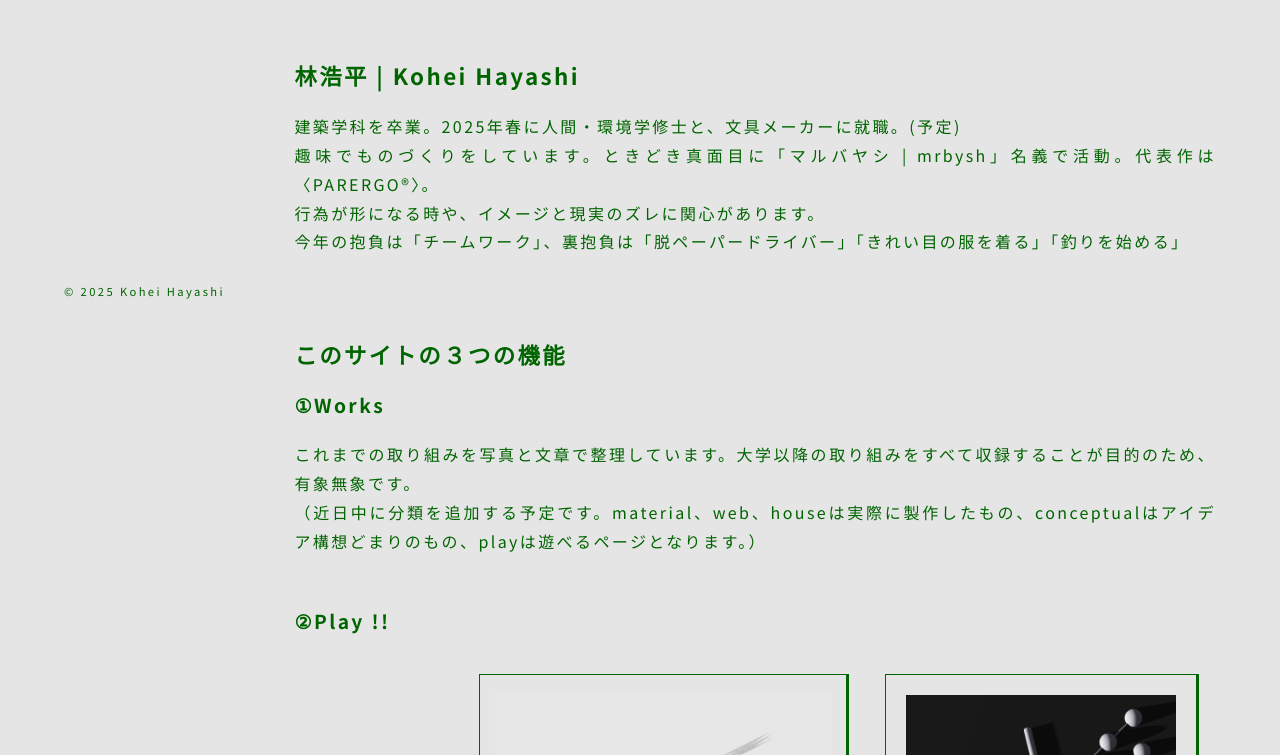
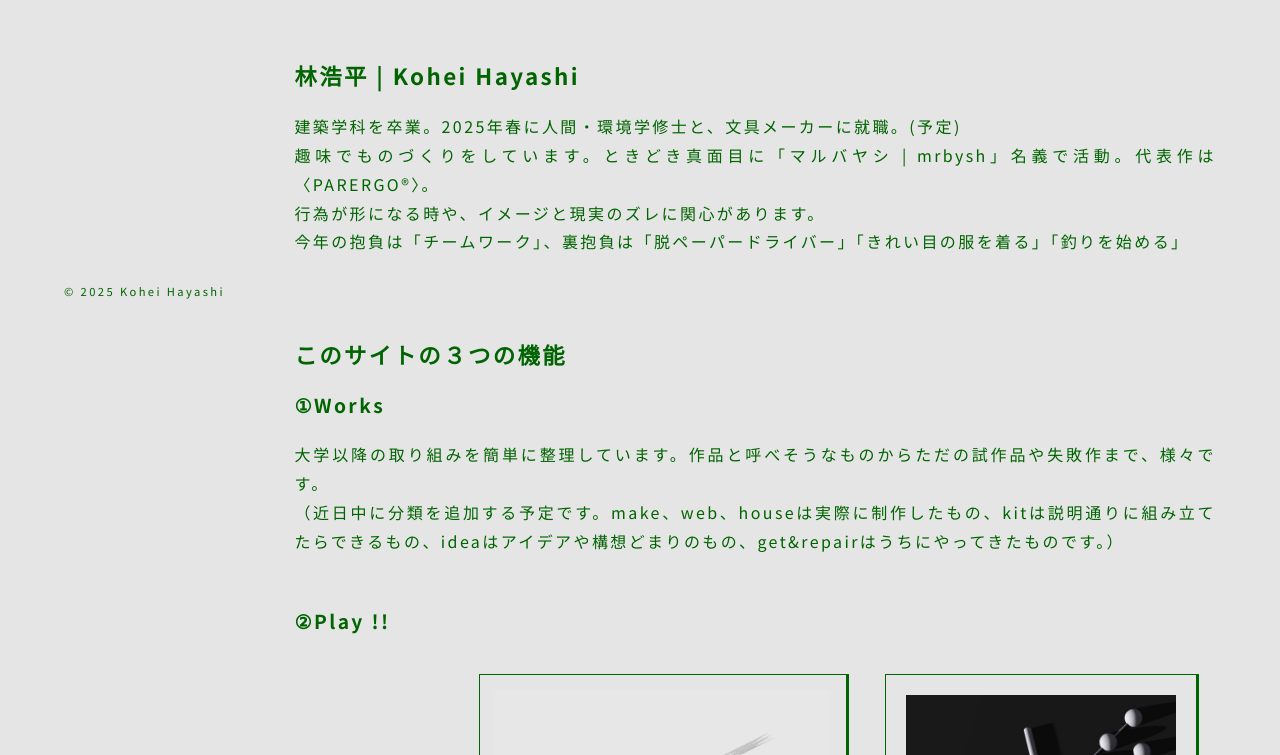
Before and after one commit to kawarac/2025, a plain HTML site: page about.html in a window 1280 px wide. Shown: the part 453-1208 px from the top of the page. Drawn offline with Linux system fonts and the light colour scheme.

Commit message:
Update about.html

```diff
--- a/about.html
+++ b/about.html
@@ -57,8 +57,8 @@
                 <img src="img/dwgs/スライド5 (中).PNG" alt="">
             </div> -->
             <p>
-                これまでの取り組みを写真と文章で整理しています。大学以降の取り組みをすべて収録することが目的のため、有象無象です。<br>
-                （近日中に分類を追加する予定です。material、web、houseは実際に製作したもの、conceptualはアイデア構想どまりのもの、playは遊べるページとなります。）
+                大学以降の取り組みを簡単に整理しています。作品と呼べそうなものからただの試作品や失敗作まで、様々です。<br>
+                （近日中に分類を追加する予定です。make、web、houseは実際に制作したもの、kitは説明通りに組み立てたらできるもの、ideaはアイデアや構想どまりのもの、get&repairはうちにやってきたものです。）
             </p>
 
             <div style="height: 2rem;"></div>
```
